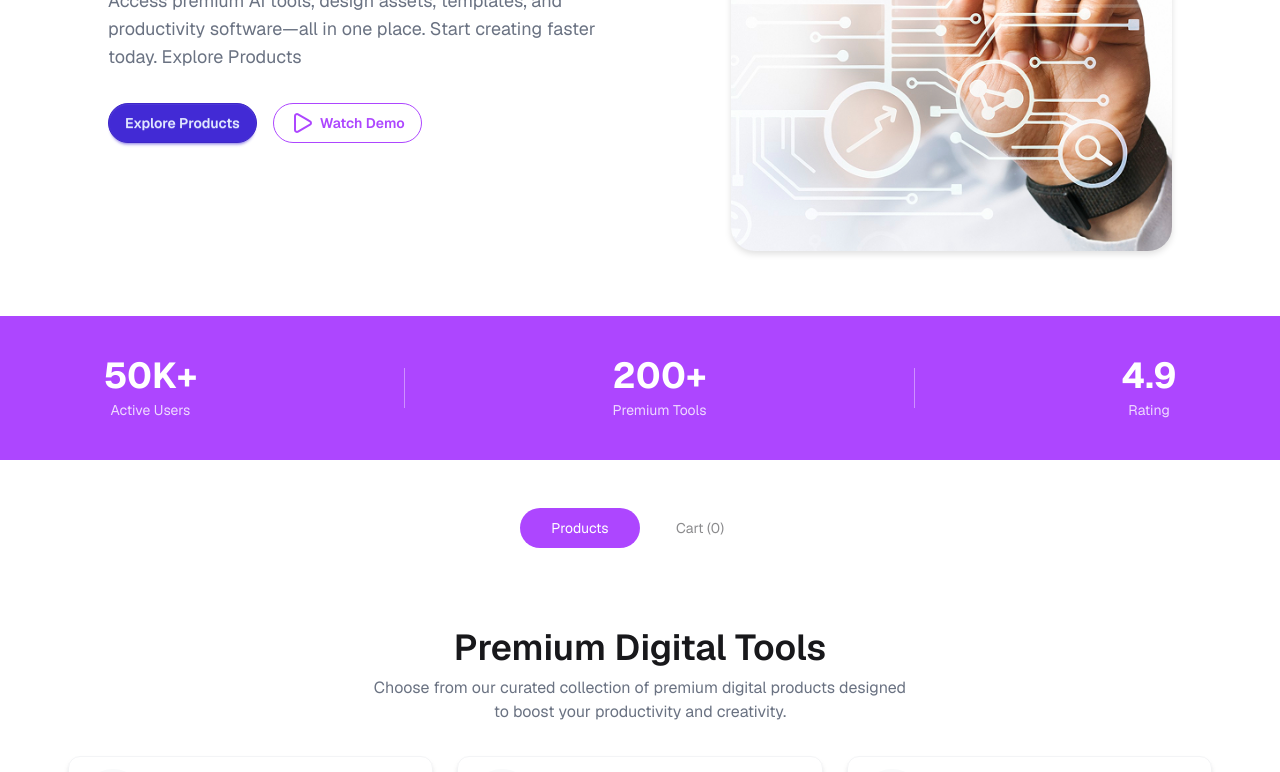
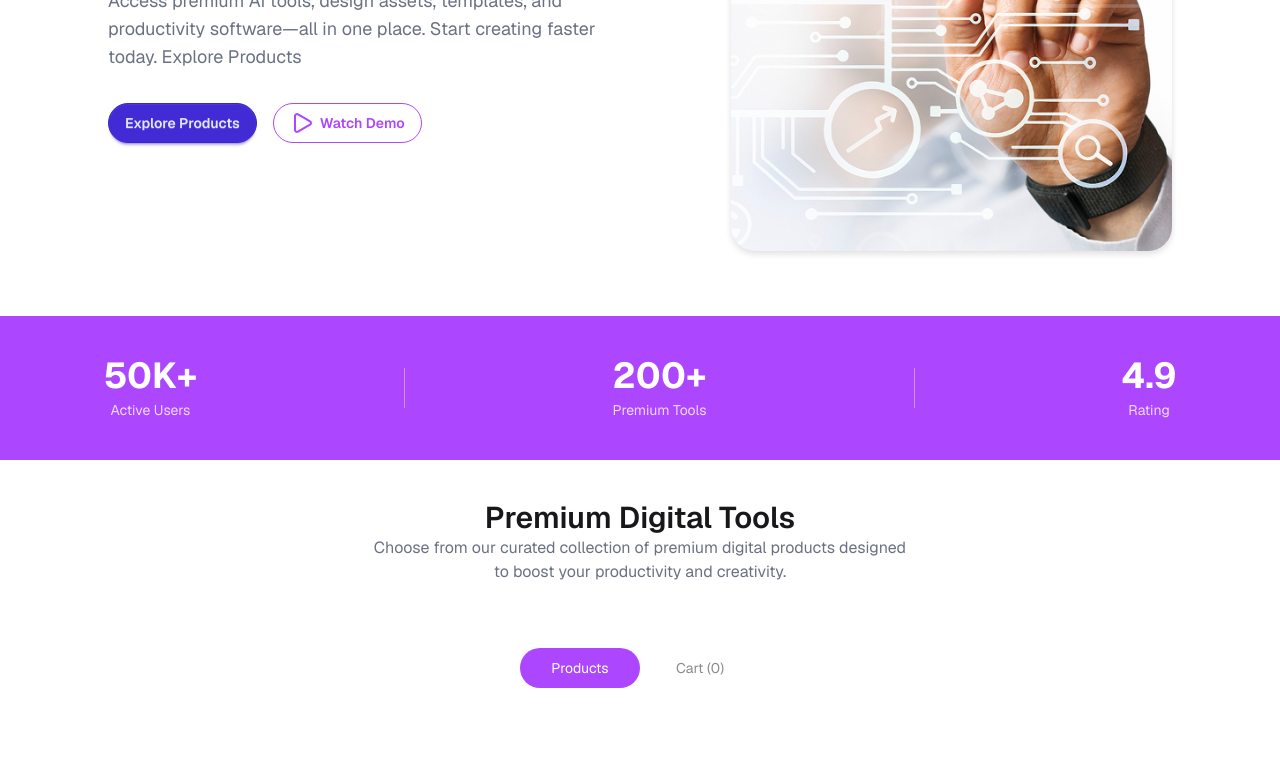
Before and after one commit to moniruzzaman-shihab/DigiTools-Platform, a React (Vite) app: page / in a window 1280 px wide. Shown: the part 390-1162 px from the top of the page. Built offline with nearby package versions, Linux system fonts and the light colour scheme.

Commit message:
premium text section done

```diff
--- a/src/components/Stat.jsx
+++ b/src/components/Stat.jsx
@@ -2,6 +2,7 @@ import React from 'react';
 
 const Stat = () => {
     return (
+        <>
             <div className="bg-purple-500 py-10">
                 <div className="max-w-full flex justify-around items-center text-white text-center">
 
@@ -31,6 +32,12 @@ const Stat = () => {
 
                 </div>
             </div>
+            <div className='text-center p-4 m-6'>
+                <h2 className='text-3xl font-semibold'>Premium Digital Tools</h2>
+                <p className='text-gray-500'>Choose from our curated collection of premium digital products designed
+                    <br /> to boost your productivity and creativity.</p>
+            </div>
+        </>
     );
 };
 
```
Lines whose indentation alone changed are shown as unchanged.
